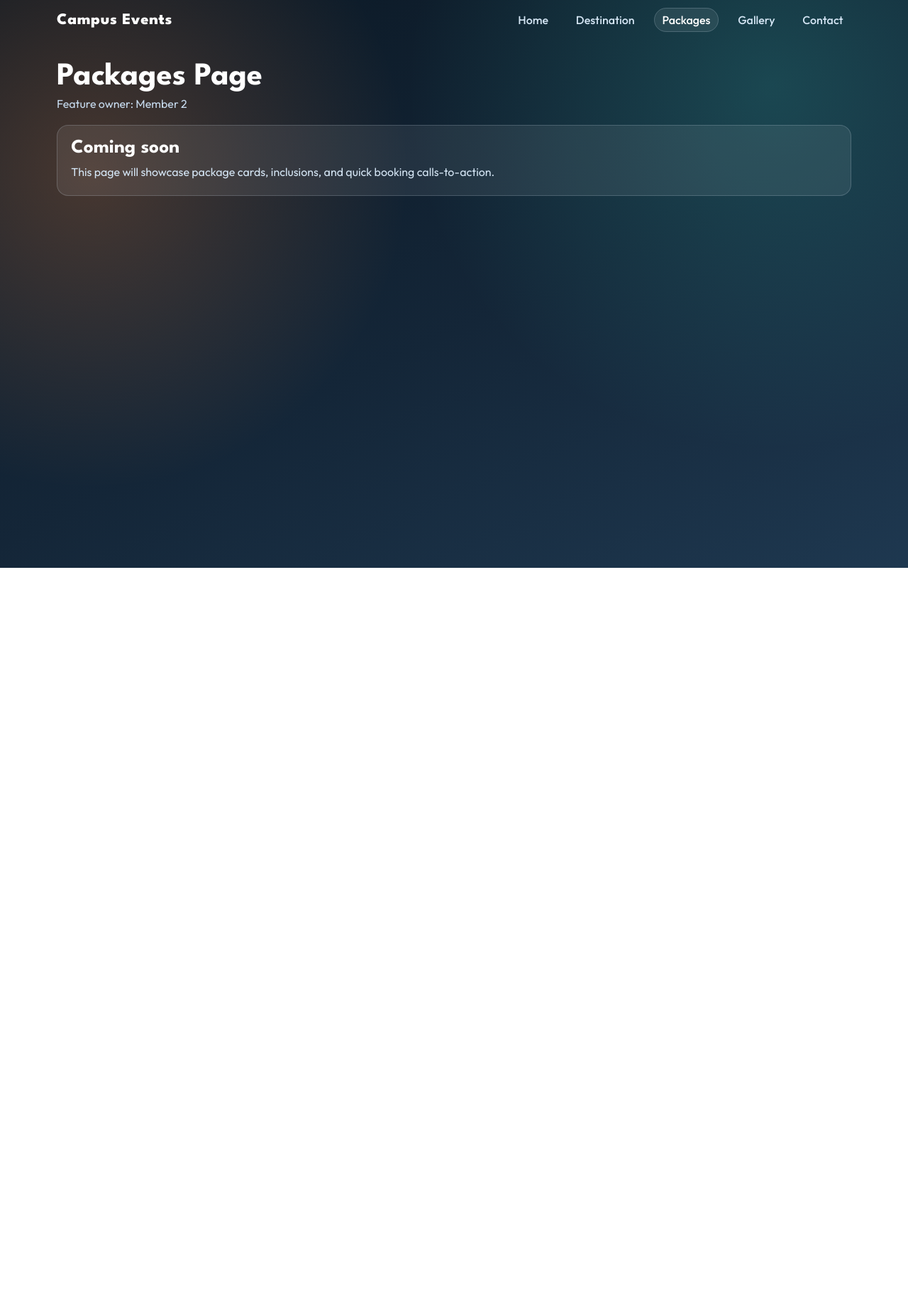
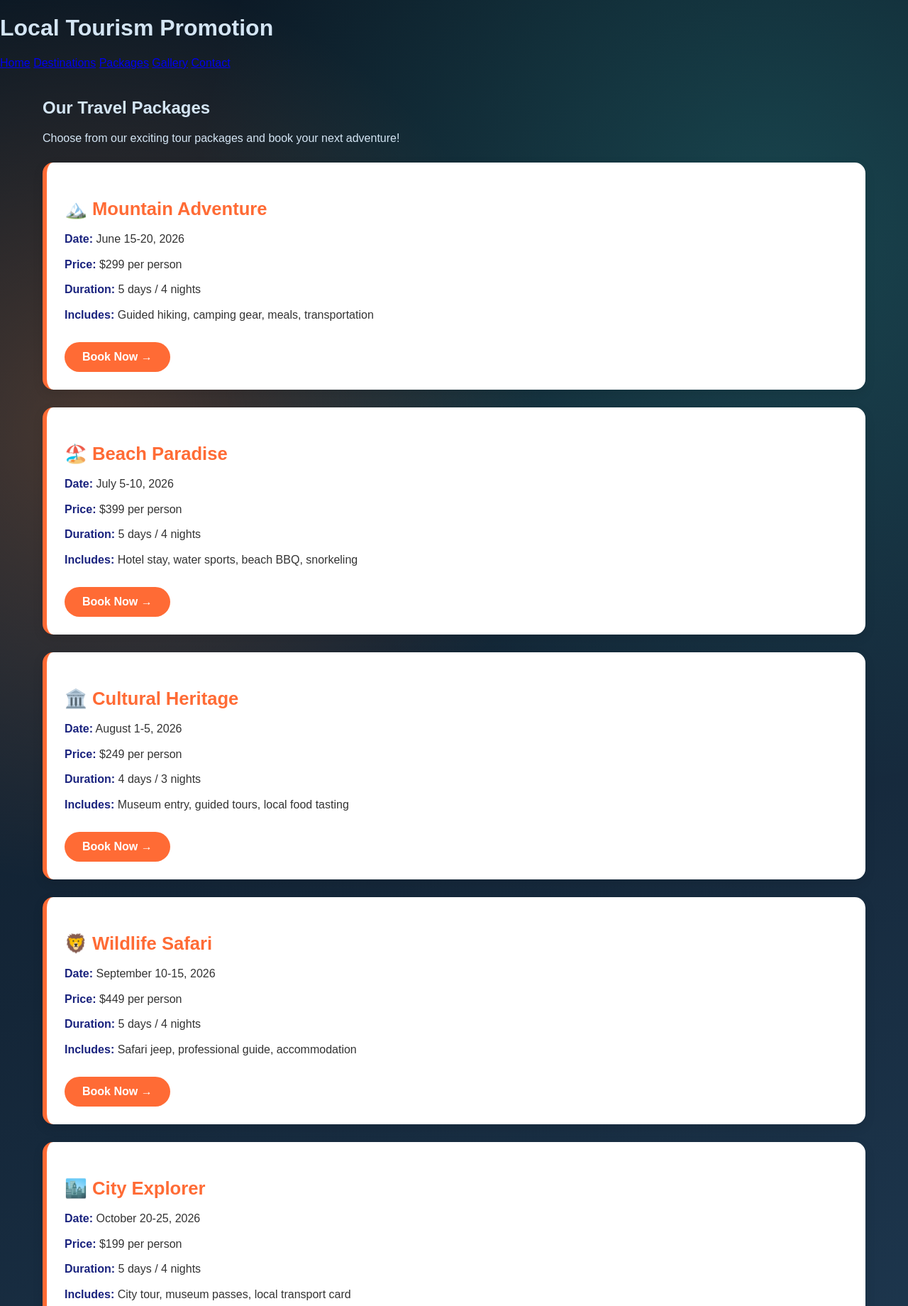
Before and after one commit to manaf430/campus-events, a website: page src/packages.html in a window 1280 px wide. Shown: the top 1840 px of the page at 71% size. Before the commit the page ends 800 px from the top, so only its background shows below. Drawn offline with Linux system fonts and the light colour scheme.

Commit message:
Add packages.html: full structure with package listings

```diff
--- a/src/packages.html
+++ b/src/packages.html
@@ -1,38 +1,80 @@
-<!doctype html>
+<!DOCTYPE html>
 <html lang="en">
 <head>
-		<meta charset="UTF-8" />
-		<meta name="viewport" content="width=device-width, initial-scale=1.0" />
-		<title>Campus Events | Packages</title>
-		<link rel="preconnect" href="https://fonts.googleapis.com" />
-		<link rel="preconnect" href="https://fonts.gstatic.com" crossorigin />
-		<link
-			href="https://fonts.googleapis.com/css2?family=League+Spartan:wght@400;600;700;800&family=Outfit:wght@300;400;500;600&display=swap"
-			rel="stylesheet"
-		/>
-		<link rel="stylesheet" href="../styles/style.css" />
+    <meta charset="UTF-8">
+    <meta name="viewport" content="width=device-width, initial-scale=1.0">
+    <title>Tour Packages - Local Tourism</title>
+    <link rel="stylesheet" href="../styles/style.css">
 </head>
-	<body class="page-secondary">
-		<header class="simple-header">
-			<nav class="site-nav">
-				<a class="brand" href="./index.html">Campus Events</a>
-				<ul class="nav-links">
-					<li><a href="./index.html">Home</a></li>
-					<li><a href="./destination.html">Destination</a></li>
-					<li><a class="active" href="./packages.html">Packages</a></li>
-					<li><a href="./gallery.html">Gallery</a></li>
-					<li><a href="./contact.html">Contact</a></li>
-				</ul>
+<body>
+    <header>
+        <h1>Local Tourism Promotion</h1>
+        <nav>
+            <a href="index.html">Home</a>
+            <a href="destination.html">Destinations</a>
+            <a href="packages.html">Packages</a>
+            <a href="gallery.html">Gallery</a>
+            <a href="contact.html">Contact</a>
         </nav>
-			<h1>Packages Page</h1>
-			<p>Feature owner: Member 2</p>
     </header>
 
-		<main class="content-shell">
-			<section class="placeholder-panel">
-				<h2>Coming soon</h2>
-				<p>This page will showcase package cards, inclusions, and quick booking calls-to-action.</p>
-			</section>
+    <main>
+        <h2>Our Travel Packages</h2>
+        <p>Choose from our exciting tour packages and book your next adventure!</p>
+
+        <!-- Package 1 -->
+        <div class="package-card">
+            <h3>🏔️ Mountain Adventure</h3>
+            <p><strong>Date:</strong> June 15-20, 2026</p>
+            <p><strong>Price:</strong> $299 per person</p>
+            <p><strong>Duration:</strong> 5 days / 4 nights</p>
+            <p><strong>Includes:</strong> Guided hiking, camping gear, meals, transportation</p>
+            <button class="book-btn">Book Now →</button>
+        </div>
+
+        <!-- Package 2 -->
+        <div class="package-card">
+            <h3>🏖️ Beach Paradise</h3>
+            <p><strong>Date:</strong> July 5-10, 2026</p>
+            <p><strong>Price:</strong> $399 per person</p>
+            <p><strong>Duration:</strong> 5 days / 4 nights</p>
+            <p><strong>Includes:</strong> Hotel stay, water sports, beach BBQ, snorkeling</p>
+            <button class="book-btn">Book Now →</button>
+        </div>
+
+        <!-- Package 3 -->
+        <div class="package-card">
+            <h3>🏛️ Cultural Heritage</h3>
+            <p><strong>Date:</strong> August 1-5, 2026</p>
+            <p><strong>Price:</strong> $249 per person</p>
+            <p><strong>Duration:</strong> 4 days / 3 nights</p>
+            <p><strong>Includes:</strong> Museum entry, guided tours, local food tasting</p>
+            <button class="book-btn">Book Now →</button>
+        </div>
+
+        <!-- Package 4 -->
+        <div class="package-card">
+            <h3>🦁 Wildlife Safari</h3>
+            <p><strong>Date:</strong> September 10-15, 2026</p>
+            <p><strong>Price:</strong> $449 per person</p>
+            <p><strong>Duration:</strong> 5 days / 4 nights</p>
+            <p><strong>Includes:</strong> Safari jeep, professional guide, accommodation</p>
+            <button class="book-btn">Book Now →</button>
+        </div>
+
+        <!-- Package 5 -->
+        <div class="package-card">
+            <h3>🏙️ City Explorer</h3>
+            <p><strong>Date:</strong> October 20-25, 2026</p>
+            <p><strong>Price:</strong> $199 per person</p>
+            <p><strong>Duration:</strong> 5 days / 4 nights</p>
+            <p><strong>Includes:</strong> City tour, museum passes, local transport card</p>
+            <button class="book-btn">Book Now →</button>
+        </div>
     </main>
+
+    <footer>
+        <p>&copy; 2026 Local Tourism Promotion | Explore the Beauty of Pakistan</p>
+    </footer>
 </body>
 </html>
--- a/styles/style.css
+++ b/styles/style.css
@@ -126,4 +126,117 @@ body {
 	.nav-links {
 		flex-wrap: wrap;
 	}
+
 }
+/* ============================================ */
+/* MEMBER 3 - PACKAGES PAGE STYLES              */
+/* ============================================ */
+
+/* Package Cards Container */
+main {
+    max-width: 1200px;
+    margin: 0 auto;
+    padding: 20px;
+}
+
+/* Individual Package Card */
+.package-card {
+    background: white;
+    border-radius: 15px;
+    padding: 25px;
+    margin: 25px 0;
+    box-shadow: 0 5px 15px rgba(0,0,0,0.1);
+    transition: all 0.3s ease;
+    border-left: 6px solid #ff6b35;
+}
+
+/* Hover Effect */
+.package-card:hover {
+    transform: translateY(-8px);
+    box-shadow: 0 10px 25px rgba(0,0,0,0.15);
+}
+
+/* Package Title */
+.package-card h3 {
+    color: #ff6b35;
+    margin-bottom: 15px;
+    font-size: 1.6rem;
+}
+
+/* Package Paragraphs */
+.package-card p {
+    margin: 10px 0;
+    line-height: 1.6;
+    color: #333;
+}
+
+/* Strong text inside packages */
+.package-card strong {
+    color: #1a237e;
+}
+
+/* Book Now Button */
+.book-btn {
+    background: #ff6b35;
+    color: white;
+    border: none;
+    padding: 12px 25px;
+    border-radius: 30px;
+    cursor: pointer;
+    margin-top: 15px;
+    font-size: 1rem;
+    font-weight: bold;
+    transition: all 0.3s ease;
+}
+
+/* Button Hover Effect */
+.book-btn:hover {
+    background: #e55a2b;
+    transform: scale(1.05);
+}
+
+/* ============================================ */
+/* RESPONSIVE DESIGN FOR MOBILE                 */
+/* ============================================ */
+
+/* Tablet Screens (768px and below) */
+@media (max-width: 768px) {
+    .package-card {
+        padding: 18px;
+        margin: 18px 0;
+    }
+
+    .package-card h3 {
+        font-size: 1.3rem;
+    }
+
+    .book-btn {
+        width: 100%;
+        padding: 10px;
+    }
+}
+
+/* Mobile Screens (480px and below) */
+@media (max-width: 480px) {
+    main {
+        padding: 10px;
+    }
+
+    .package-card {
+        padding: 15px;
+        margin: 15px 0;
+    }
+
+    .package-card h3 {
+        font-size: 1.1rem;
+    }
+
+    .package-card p {
+        font-size: 13px;
+    }
+
+    .book-btn {
+        padding: 8px;
+        font-size: 14px;
+    }
+}
```
Lines whose indentation alone changed are shown as unchanged.
